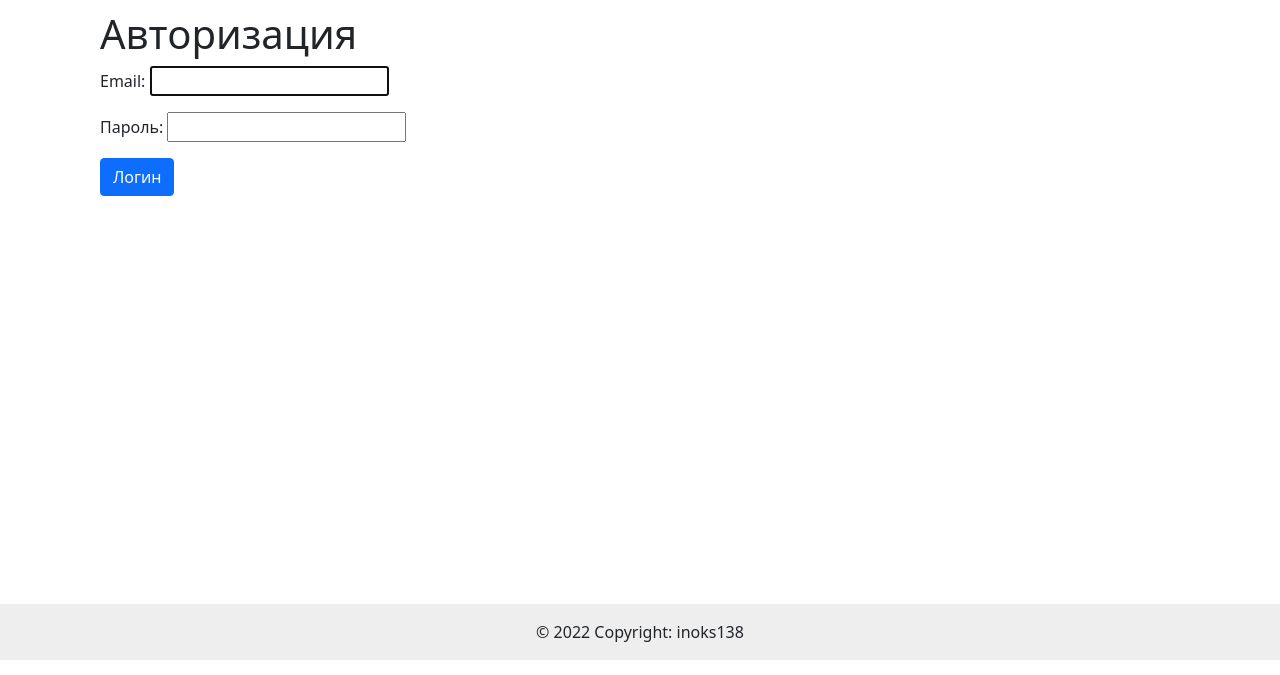
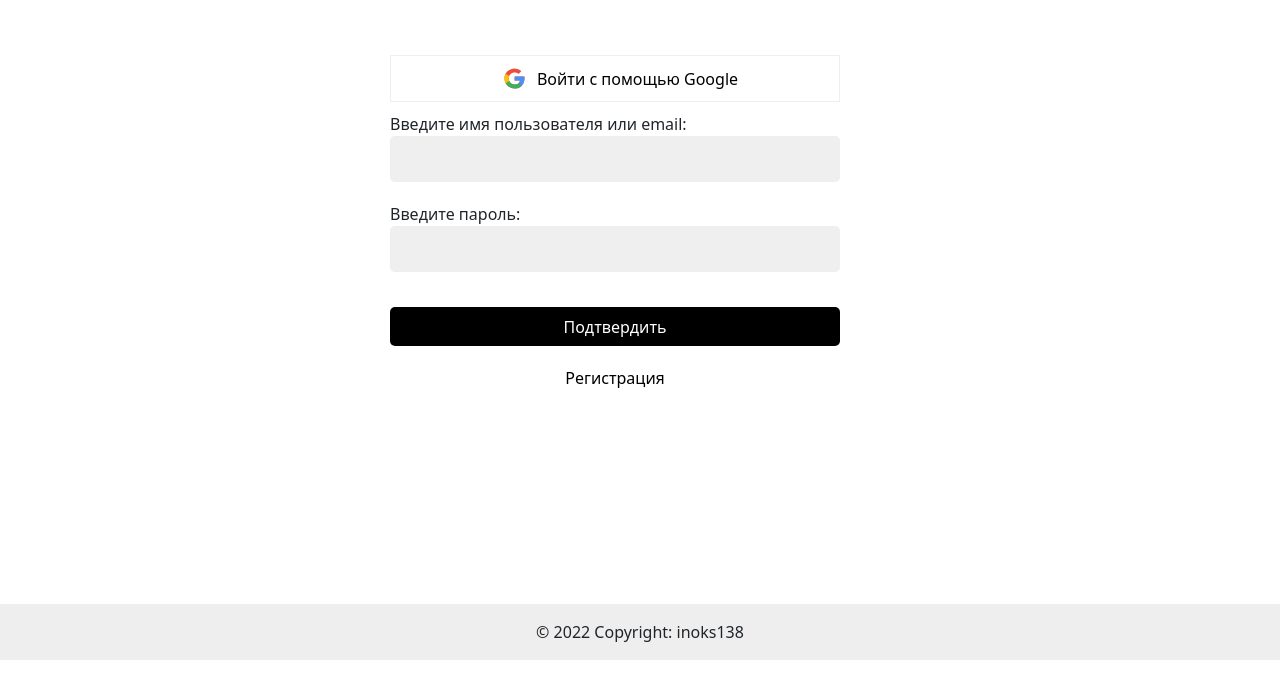
Before and after one commit to inoks138/Django-shop, a Django app: page /account/login in a window 1280 px wide. Shown: the part 66-741 px from the top of the page. Run offline with Django 4.2, Linux system fonts and the light colour scheme.

Commit message:
Added authentication with social (google), added EmailBackend (user can login with username and email), login.html and register.html are enhanced

```diff
--- a/account/forms.py
+++ b/account/forms.py
@@ -1,15 +1,38 @@
+from django import forms
 from django.contrib.auth.forms import AuthenticationForm, UserCreationForm
 
 from account.models import Account
 
 
 class AccountLoginForm(AuthenticationForm):
+    username = forms.CharField(widget=forms.TextInput(attrs={"class": "control"}))
+    password = forms.CharField(widget=forms.PasswordInput(attrs={"type": "password", "class": "control",
+                                                                 "autocomplete": "current-password"}))
+
+    class Meta:
+        model = Account
+        fields = ('username', 'password',)
+
+
+class AccountRegisterForm(UserCreationForm):
+    email = forms.EmailField(help_text="Введите email:", widget=forms.EmailInput(attrs={
+        "class": "control",
+        "placeholder": "example@gmail.com"
+    }))
+    username = forms.CharField(help_text="Введите имя пользователя:", widget=forms.TextInput(attrs={
+        "class": "control"
+    }))
+    password1 = forms.CharField(help_text="Введите пароль:", widget=forms.PasswordInput(attrs={
+        "type": "password",
+        "class": "control",
+        "autocomplete": "new-password"
+    }))
+    password2 = forms.CharField(help_text="Введите пароль ещё раз:", widget=forms.PasswordInput(attrs={
+        "type": "password",
+        "class": "control",
+        "autocomplete": "new-password"
+    }))
+
     class Meta:
         model = Account
         fields = ('email', 'username', 'password1', 'password2',)
-
-
-class AccountRegisterForm(UserCreationForm):
-    class Meta:
-        model = Account
-        fields = ('email', 'username', 'password1', 'password2',)
--- a/account/templates/account/login.html
+++ b/account/templates/account/login.html
@@ -1,17 +1,58 @@
 {% extends 'base.html' %}
+{% load static %}
 
 {% block title %}
 Авторизация :: {{ block.super }}
 {% endblock %}
 
+{% block additional_links %}
+<link href="{% static 'css/account_styles.css' %}" rel="stylesheet">
+{% endblock %}
+
 {% block content %}
 
-<h1>Авторизация</h1>
+<div class="login-wrap">
+    <div class="login">
+        <a class="btn-social" href="{% url 'social:begin' 'google-oauth2' %}">
+            <svg xmlns="http://www.w3.org/2000/svg" viewBox="0 0 72 72">
+                <g fill="none" fill-rule="evenodd">
+                    <path fill="#FFF" fill-rule="nonzero"
+                          d="M36 72C16.118 72 0 55.882 0 36S16.118 0 36 0s36 16.118 36 36-16.118 36-36 36z"></path>
+                    <path fill="#EE4D3C"
+                          d="M36.226 32.83v6.34s6.233-.011 8.77-.011c-1.373 4.11-3.508 6.346-8.77 6.346-5.323 0-9.477-4.255-9.477-9.504 0-5.25 4.154-9.506 9.477-9.506 2.815 0 4.633.976 6.3 2.337 1.333-1.318 1.223-1.506 4.619-4.669A16.305 16.305 0 0 0 36.226 20C27.265 20 20 27.164 20 36.001 20 44.838 27.265 52 36.226 52c13.392 0 16.667-11.502 15.581-19.17h-15.58z"></path>
+                    <path fill="#4C90F5"
+                          d="M47.313 47.97l-5.481-3.918c1.5-1.072 2.439-2.721 3.165-4.893-2.538 0-8.77.01-8.77.01v-6.338h15.58c.68 4.797-.348 11.096-4.494 15.14z"></path>
+                    <path fill="#3BB15D"
+                          d="M47.483 47.801C45 50.313 41.354 52 36.226 52c-6.339 0-11.828-3.583-14.499-8.808l5.585-3.928a9.408 9.408 0 0 0 8.914 6.241c2.688 0 4.56-.584 5.932-1.703l5.325 4z"></path>
+                    <path fill="#FBC402"
+                          d="M22.022 43.741A15.753 15.753 0 0 1 20 36.001c0-2.802.73-5.436 2.014-7.727l5.526 3.886a9.615 9.615 0 0 0-.791 3.841c0 1.353.276 2.64.777 3.806l-5.504 3.934z"></path>
+                </g>
+            </svg>
+            <span>Войти с помощью Google</span>
+        </a>
 
-<form method="POST">
-    {% csrf_token %}
-    {{ form.as_p }}
+        <form method="POST" class="login-form">
+            {% csrf_token %}
 
-    <button type="submit" class="btn btn-primary btn-block">Логин</button>
-</form>
+            <div class="control-wrap">
+                <label for="id_username">Введите имя пользователя или email:</label>
+                {{ form.username }}
+            </div>
+
+            <div class="control-wrap">
+                <label for="id_password">Введите пароль:</label>
+                {{ form.password }}
+            </div>
+
+            {% if form.errors %}
+            <span class="login-error">Неправильный логин или пароль</span>
+            {% endif %}
+
+            <button type="submit" class="btn-login-submit">Подтвердить</button>
+        </form>
+
+        <a class="ref-register" href="{% url 'register' %}">Регистрация</a>
+    </div>
+</div>
+
 {% endblock %}
--- a/account/views.py
+++ b/account/views.py
@@ -9,7 +9,7 @@ def register(request):
         form = AccountRegisterForm(request.POST)
         if form.is_valid():
             user = form.save()
-            login(request, user)
+            login(request, user, backend='django.contrib.auth.backends.ModelBackend')
             messages.success(request, 'Вы успешно зарегистрировались')
             return redirect('home')
         else:
--- /dev/null
+++ b/project/static/css/account_styles.css
@@ -0,0 +1,77 @@
+.login-wrap, .register-wrap{
+    display: flex;
+    justify-content: center;
+    margin-right: 150px;
+}
+.login, .register{
+    padding: 45px 30px;
+}
+
+.btn-social{
+    border: 1px solid #eee;
+    display: flex;
+    flex-flow: row nowrap;
+    justify-content: center;
+    width: 450px;
+}
+.btn-social:hover{
+    color: #f7a400;
+}
+.btn-social svg{
+    width: 45px;
+    height: 45px;
+}
+.btn-social span{
+    align-self: center;
+}
+
+.login-form{
+    display: flex;
+    flex-flow: column nowrap;
+    width: 450px;
+}
+.control-wrap{
+    margin: 10px 0px;
+}
+.control{
+    width: 450px;
+    border: 1px solid rgba(238, 238, 238, 0.9);
+    background-color: rgba(238, 238, 238, 0.9);
+    border-radius: 5px;
+    padding: 10px;
+}
+.control:focus{
+    border: 1px solid rgb(255, 238, 0);
+    background-color: white;
+    outline: none !important;
+}
+.login-error{
+    color: red;
+    margin-top: 10px;
+    padding-left: 20px;
+}
+.register-errors ul{
+    color: red;
+    padding-left: 20px;
+    list-style: none;
+}
+.btn-login-submit{
+    border: none;
+    border-radius: 5px;
+    background-color: black;
+    color: white;
+    margin-top: 25px;
+    padding: 7.5px;
+}
+.btn-login-submit:hover{
+    color: #fff780;
+}
+.ref-register{
+    display: block;
+    width: 450px;
+    margin-top: 20px;
+    text-align: center;
+}
+.ref-register:hover{
+    color: #f7a400;
+}
--- a/project/urls.py
+++ b/project/urls.py
@@ -16,6 +16,7 @@ Including another URLconf
 from django.conf import settings
 from django.conf.urls.static import static
 from django.contrib import admin
+from django.contrib.auth import logout
 from django.urls import path, include
 
 urlpatterns = [
@@ -23,6 +24,7 @@ urlpatterns = [
     path('cart/', include('cart.urls')),
     path('account/', include('account.urls')),
     path('order/', include('orders.urls')),
+    path('', include('social_django.urls', namespace='social')),
     path('', include('shop.urls')),
 ]
 
```
Also changed, not shown: account/backends.py (added, +26 -0 lines), account/templates/account/register.html (+43 -6 lines), project/settings.py (+17 -0 lines).
